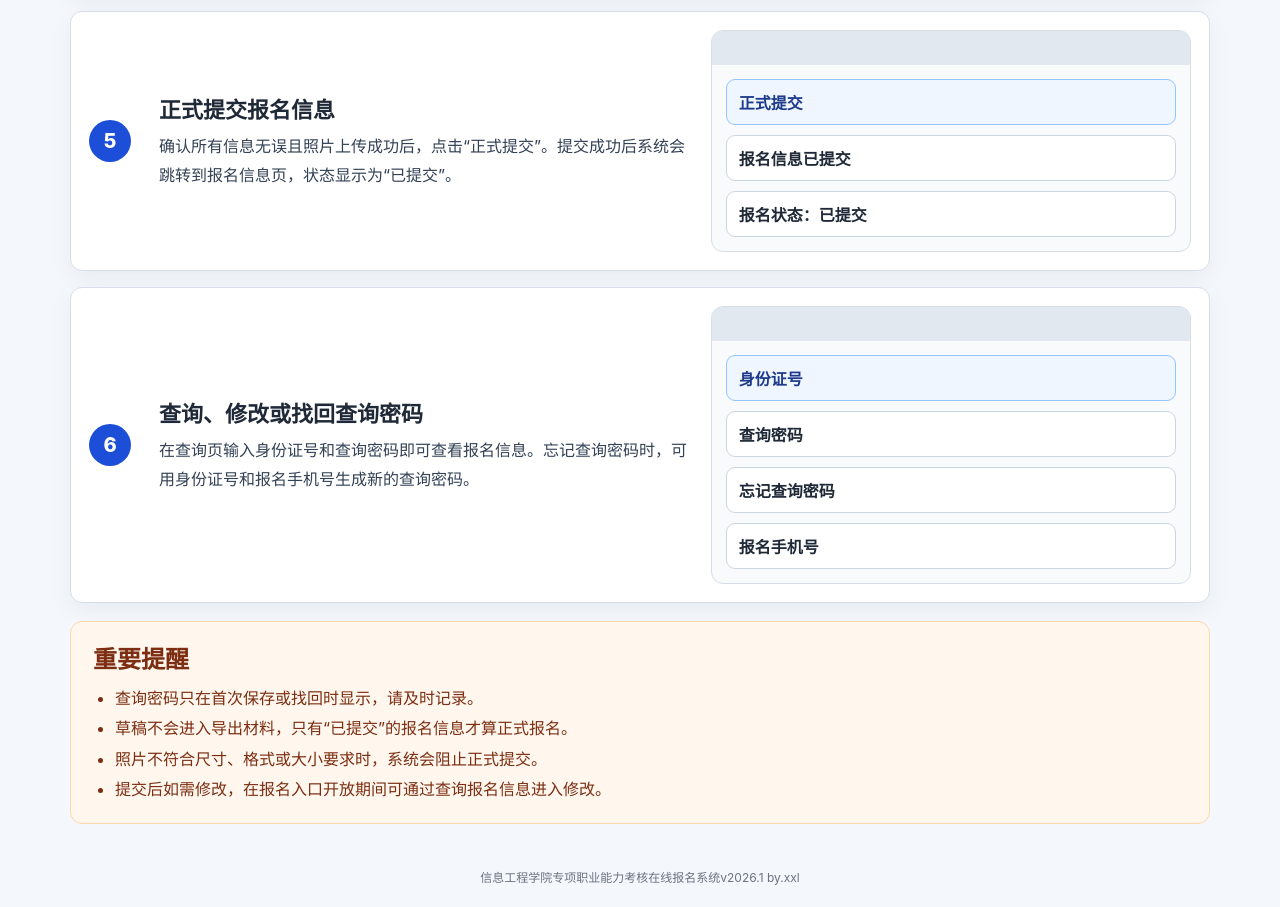
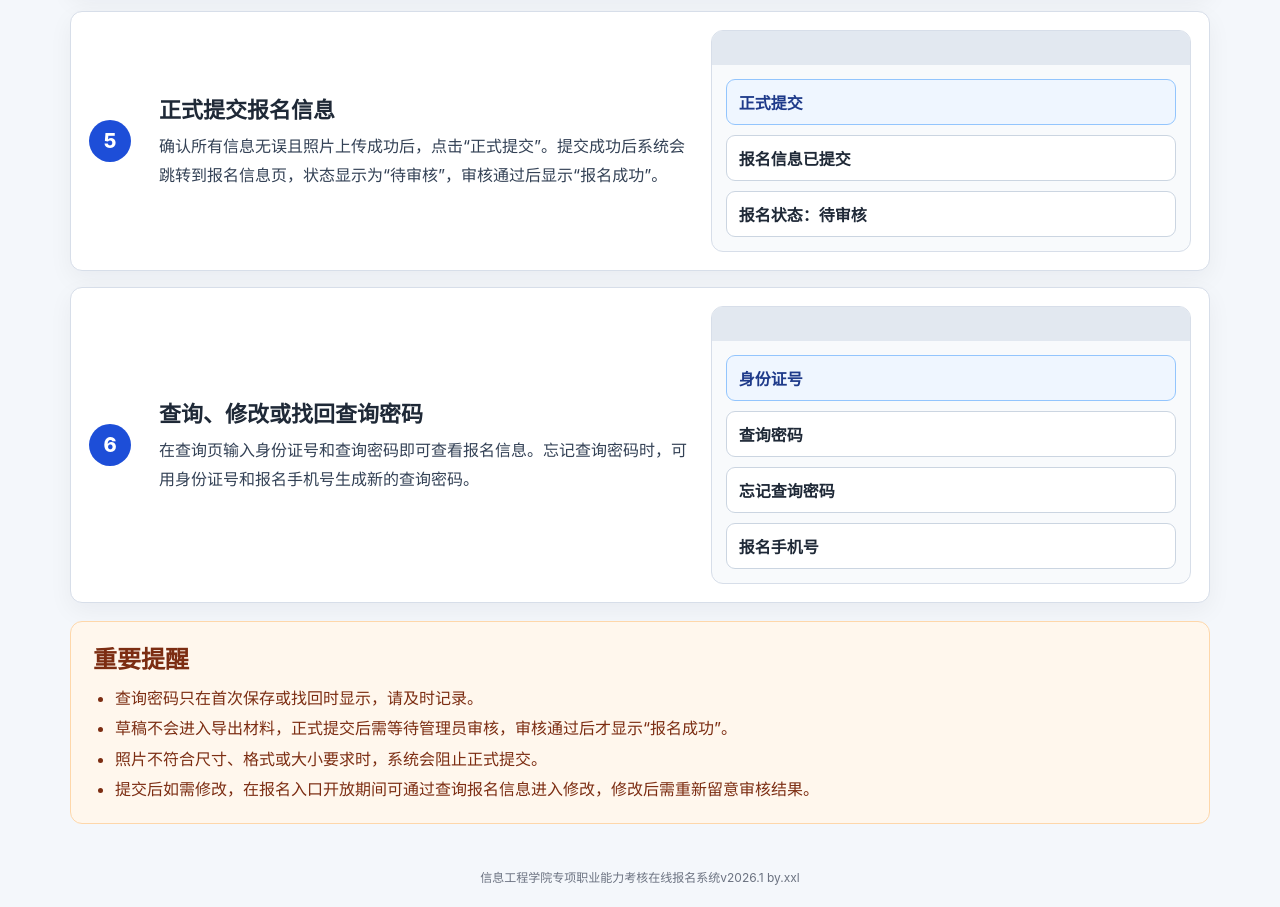
Before and after one commit to rapdoxxl/ExamFlowSystem, a Next.js app: page /reg/guide in a window 1280 px wide. Shown: the part 1660-2567 px from the top of the page. Built offline with nearby package versions, Linux system fonts and the light colour scheme.

Commit message:
docs: align registration guide with review workflow

```diff
--- a/app/reg/guide/page.tsx
+++ b/app/reg/guide/page.tsx
@@ -24,8 +24,8 @@ const steps = [
   },
   {
     title: "正式提交报名信息",
-    text: "确认所有信息无误且照片上传成功后，点击“正式提交”。提交成功后系统会跳转到报名信息页，状态显示为“已提交”。",
-    labels: ["正式提交", "报名信息已提交", "报名状态：已提交"]
+    text: "确认所有信息无误且照片上传成功后，点击“正式提交”。提交成功后系统会跳转到报名信息页，状态显示为“待审核”，审核通过后显示“报名成功”。",
+    labels: ["正式提交", "报名信息已提交", "报名状态：待审核"]
   },
   {
     title: "查询、修改或找回查询密码",
@@ -86,9 +86,9 @@ export default function StudentGuidePage() {
         <h2>重要提醒</h2>
         <ul>
           <li>查询密码只在首次保存或找回时显示，请及时记录。</li>
-          <li>草稿不会进入导出材料，只有“已提交”的报名信息才算正式报名。</li>
+          <li>草稿不会进入导出材料，正式提交后需等待管理员审核，审核通过后才显示“报名成功”。</li>
           <li>照片不符合尺寸、格式或大小要求时，系统会阻止正式提交。</li>
-          <li>提交后如需修改，在报名入口开放期间可通过查询报名信息进入修改。</li>
+          <li>提交后如需修改，在报名入口开放期间可通过查询报名信息进入修改，修改后需重新留意审核结果。</li>
         </ul>
       </section>
     </main>
```
Also changed, not shown: 1 other file (tests, documents, lock files or other folders).
